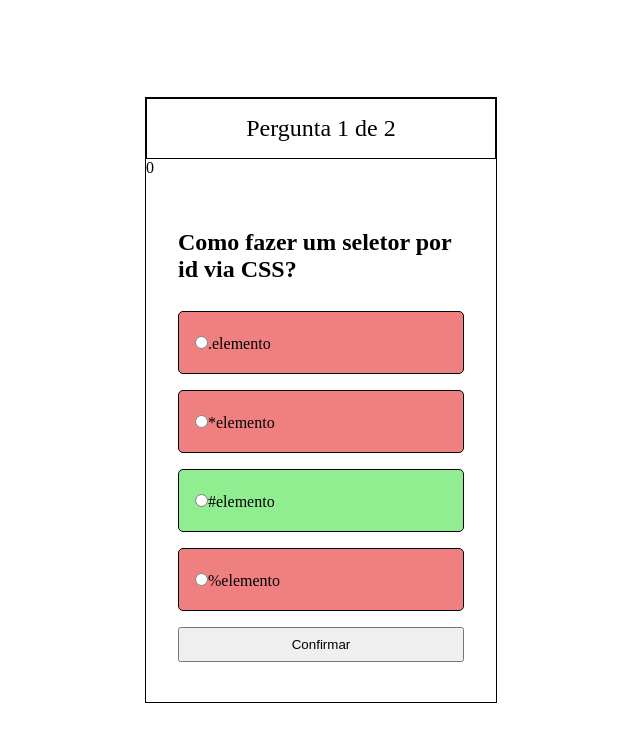
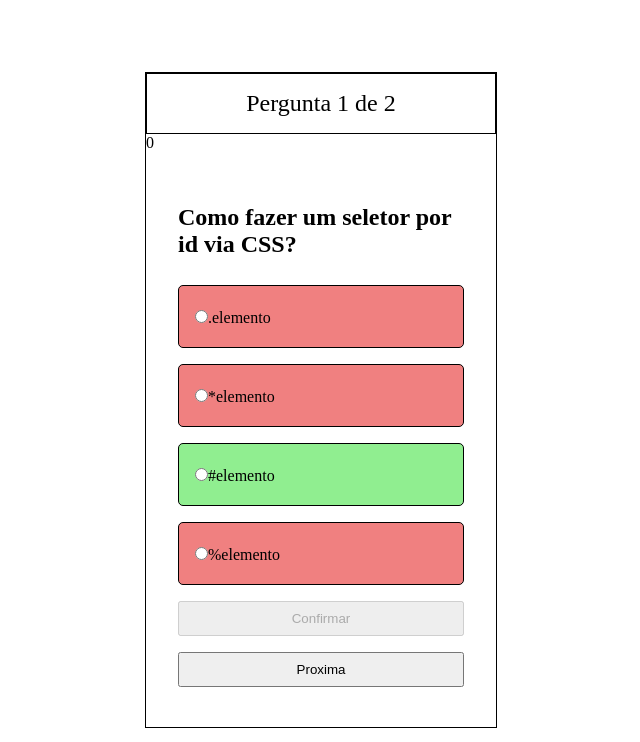
Before and after one commit to GusttavoCDN-zz/trivia_game, a Next.js app: page /quiz in a window 1280 px wide. Shown: the top 742 px of the page, without its empty margins (319-959 px from the left). Built offline with nearby package versions, Linux system fonts and the light colour scheme.

Commit message:
refactor: Refatorado funcionando dos botoes next e confirmar

```diff
--- a/pages/quiz.tsx
+++ b/pages/quiz.tsx
@@ -37,6 +37,7 @@ export default function QuizPage() {
     setChosenAlternative(-1);
     setNext(false);
   };
+
   return (
     <Container>
       <QuestionWidget
@@ -48,6 +49,7 @@ export default function QuizPage() {
         handleChange={handleChange}
         confirmChosen={confirmChosen}
         next={next}
+        setNext={setNext}
       />
     </Container>
   );
--- a/src/components/QuestionWidget/index.tsx
+++ b/src/components/QuestionWidget/index.tsx
@@ -11,6 +11,7 @@ interface IQuestionWidgetProps {
   totalQuestions: number;
   chosenAlternative: number;
   next: boolean;
+  setNext: (next: boolean) => void;
   handleChange: (event: React.ChangeEvent<HTMLInputElement>) => void;
   confirmChosen: () => void;
   changeQuestion: () => void;
@@ -22,6 +23,7 @@ export default function QuestionWidget({
   totalQuestions,
   chosenAlternative,
   next,
+  setNext,
   handleChange,
   confirmChosen,
   changeQuestion,
@@ -41,6 +43,10 @@ export default function QuestionWidget({
   useEffect(() => {
     if (isTimerOn) return;
     highLightAlternatives();
+  }, [isTimerOn]);
+
+  useEffect(() => {
+    if (!isTimerOn) setNext(true);
   }, [isTimerOn]);
 
   return (
@@ -71,12 +77,12 @@ export default function QuestionWidget({
             </label>
           ))}
 
-          <Button type="button" onClick={confirmChosen}>
+          <Button type="button" onClick={confirmChosen} disabled={next}>
             Confirmar
           </Button>
           {next && (
             <Button type="button" onClick={changeQuestion}>
-              Next
+              Proxima
             </Button>
           )}
         </Widget.Form>
```
